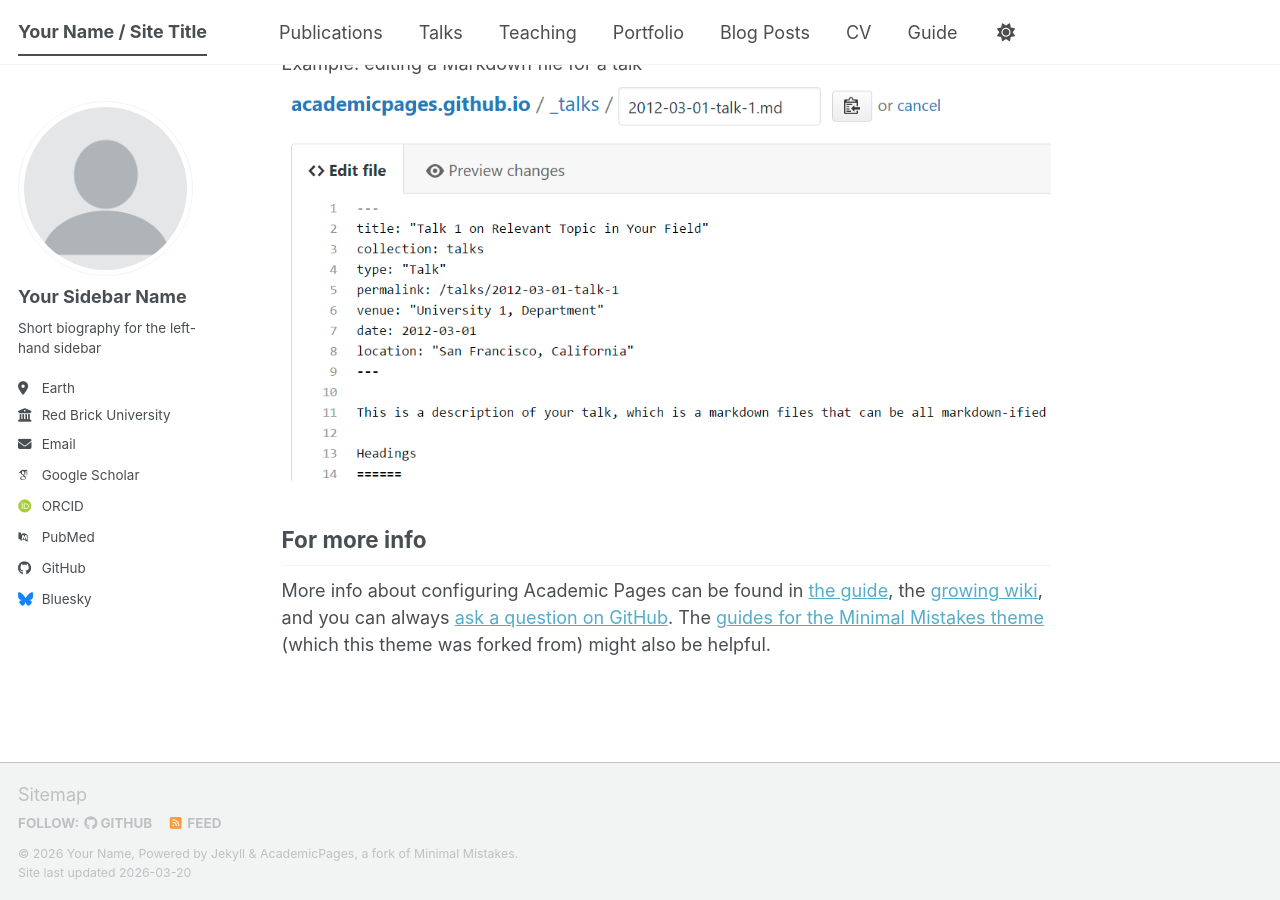
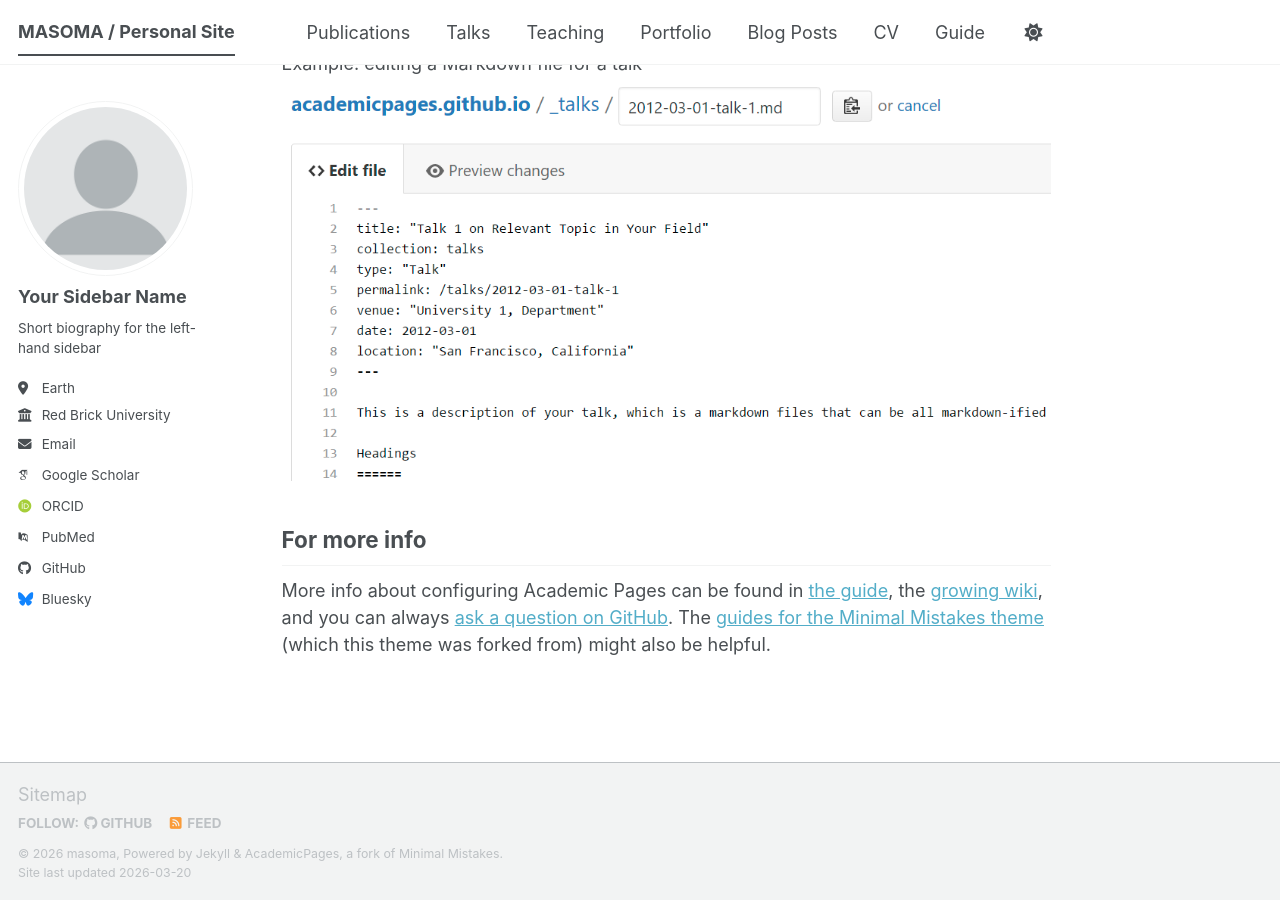
Before and after one commit to MASOMAAK/me, a Jekyll site: the page built from _pages/about.md, in a window 1280 px wide and 900 px high, scrolled down 2720 px. Built offline with Jekyll 4.4.1, drawn with Linux system fonts in a browser that asks for light colours; some web fonts are replaced; a script bundle is joined from its source files by our own code; library files that are not in the unit come from our copies.

Commit message:
Update _config.yml

```diff
--- a/_config.yml
+++ b/_config.yml
@@ -9,13 +9,13 @@
 # Basic Site Settings
 locale                   : "en-US"
 site_theme               : "default" # The available themes options are "default", "air", "sunrise", "mint", "dirt" and "contrast"
-title                    : "Your Name / Site Title"
+title                    : "MASOMA / Personal Site"
 title_separator          : "-"
-name                     : &name "Your Name"
-description              : &description "Your Name's academic portfolio"   # Update this with a general description of your site, this is the default if not overridden by a page
-url                      : https://academicpages.github.io # The base hostname & protocol for your site e.g. "https://[your GitHub username].github.io",
+name                     : &name "masoma"
+description              : &description "Masoma's academic portfolio"   # Update this with a general description of your site, this is the default if not overridden by a page
+url                      : "https://masomaak.github.io/" # The base hostname & protocol for your site e.g. "https://[your GitHub username].github.io",
                                                            # or if you already have some other page hosted on Github then use "https://[your GitHub username].github.io/[Your Repo Name]"
-baseurl                  : "" # the subpath of your site, e.g. "/blog"
+baseurl                  : "/me" # the subpath of your site, e.g. "/blog"
 repository               : "academicpages/academicpages.github.io"
 
 # Site Author - The following control what appear as part of the author content on the side bar.
```
